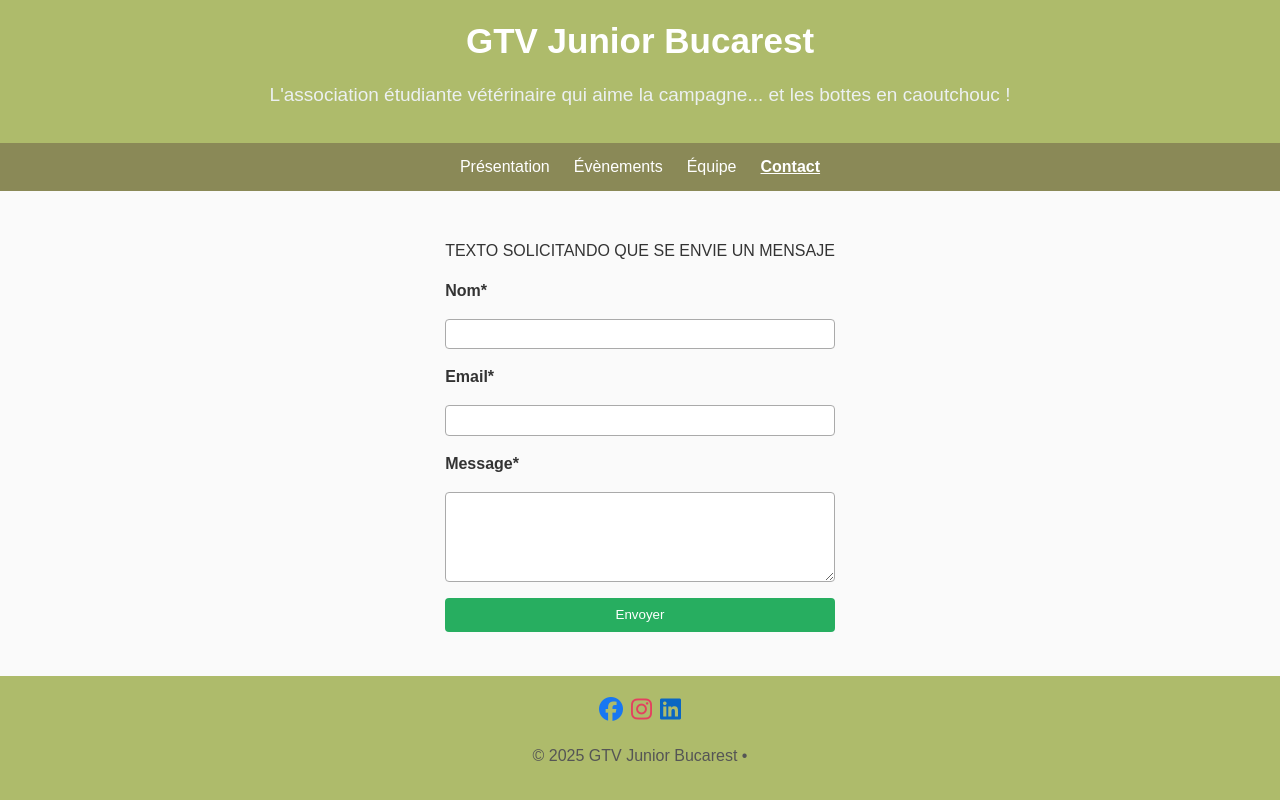
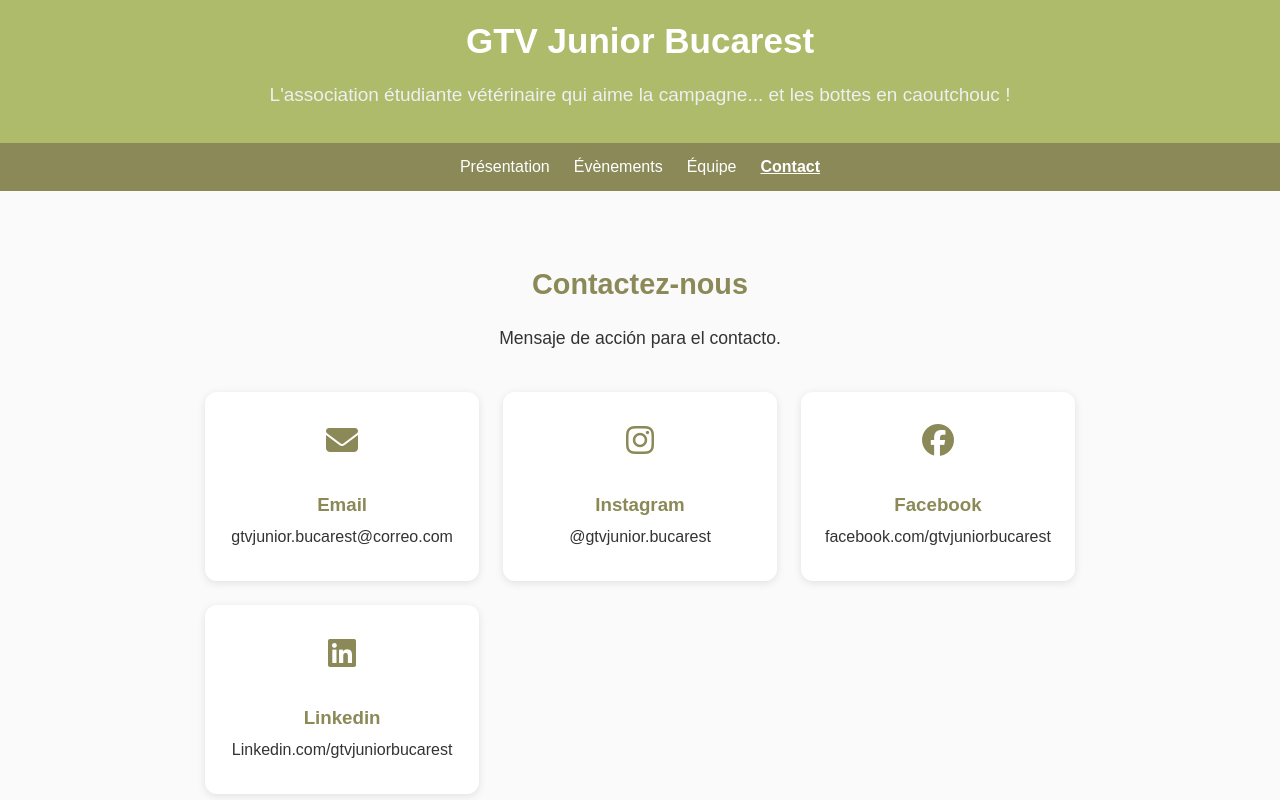
Before and after one commit to Ricardor26/gtvjbweb, a plain HTML site: page contact.html in a window 1280 px wide. Shown: the top 800 px of the page. Drawn offline with Linux system fonts and the light colour scheme.

Commit message:
Update contact.html

```diff
--- a/contact.html
+++ b/contact.html
@@ -1,91 +1,97 @@
-<!--Contact-->
-
+<!-- Contact - GTV Junior Bucarest -->
 <!DOCTYPE html>
 <html lang="fr">
 <head>
   <meta charset="UTF-8">
-  <meta name="description" content="Contact - GTV Junior Bucarest ">
+  <meta name="description" content="Contact - GTV Junior Bucarest">
   <meta name="viewport" content="width=device-width, initial-scale=1.0">
-  <title> Contact - GTV Junior Bucarest</title>
+  <title>Contact - GTV Junior Bucarest</title>
 
   <link rel="stylesheet" href="styles.css">
-
   <link rel="stylesheet" href="https://cdnjs.cloudflare.com/ajax/libs/font-awesome/6.5.0/css/all.min.css">
 
+  <style>
+    /* ------- Contact page style ------- */
+    main {
+      max-width: 1000px;
+      margin: 2rem auto;
+      padding: 1rem;
+      text-align: center;
+      color: #333;
+    }
 
-</head>
-<body>
+    main h2 {
+      color: #8a8957;
+      margin-bottom: 1rem;
+      font-size: 1.8rem;
+    }
 
-<style>
-    /*  adicional para formulario y emails */
-main form {
+    .contact-intro {
+      font-size: 1.1rem;
+      line-height: 1.6;
+      margin-bottom: 2.5rem;
+      max-width: 700px;
+      margin-left: auto;
+      margin-right: auto;
+    }
+
+    /* Contenedor de las tarjetas */
+    .contact-sections {
       display: grid;
-    gap: 1em;
+      grid-template-columns: repeat(3, 1fr);
+      gap: 1.5rem;
+      margin-top: 2rem;
     }
-main label {
-    font-weight: bold;
+
+    /* Cada tarjeta es un enlace completo */
+    .contact-card {
+      background: #ffffff;
+      border-radius: 12px;
+      padding: 2rem 1.5rem;
+      box-shadow: 0 2px 8px rgba(0,0,0,0.1);
+      transition: transform 0.2s ease, box-shadow 0.2s ease, background-color 0.3s ease;
+      cursor: pointer;
+      text-decoration: none;
+      color: #333;
+      display: flex;
+      flex-direction: column;
+      align-items: center;
+      justify-content: center;
     }
-main input, main textarea {
-    width: 100%;
-    padding: 0.5em;
-    border: 1px solid #aaa;
-    border-radius: 4px;
-    box-sizing: border-box;
+
+    .contact-card:hover {
+      transform: translateY(-4px);
+      box-shadow: 0 4px 12px rgba(0,0,0,0.15);
+      background-color: #f8f8f2;
     }
-.checkbox {
-    display: flex;
-    align-items: center;
-    gap: 0.5em;
+
+    .contact-card i {
+      font-size: 2rem;
+      color: #8a8957;
+      margin-bottom: 1rem;
     }
-main button {
-    padding: 0.7em 1.2em;
-    background: #27ae60;
-    color: white;
-    border: none;
-    border-radius: 4px;
-    cursor: pointer;
-    transition: background-color 0.3s ease;
-}
-main button:hover {
-    background-color: #219150;
-}
-.emails {
-    margin: 1.5em 0;
-}
-.emails h2 {
-    font-size: 1.1em;
-    margin-bottom: 0.5em;
+
+    .contact-card h3 {
+      margin-bottom: 0.4rem;
       color: #8a8957;
     }
-.emails ul {
-    list-style: none;
-    padding: 0;
-}
-.emails li {
-    margin-bottom: 0.3em;
+
+    .contact-card p {
+      font-size: 1rem;
+      line-height: 1.5;
+      margin: 0;
     }
 
-/*---------------------- para móvil-----------------------*/
-@media (max-width: 600px) {
-    main form {
-        gap: 0.8em;
-    }
-    main input, main textarea {
-        font-size: 0.95rem;
-    }
-    main button {
-        width: 100%;
-        padding: 0.8em;
-    }
-    .emails h2 {
-        font-size: 1rem;
+    /* Responsivo: en móvil, 1 columna */
+    @media (max-width: 800px) {
+      .contact-sections {
+        grid-template-columns: 1fr;
       }
     }
   </style>
+</head>
 
-</head>
 <body>
-
   <header>
     <h1>GTV Junior Bucarest</h1>
     <p>L'association étudiante vétérinaire qui aime la campagne... et les bottes en caoutchouc !</p>
@@ -95,53 +101,49 @@ main button:hover {
     <a href="index.html">Présentation</a>
     <a href="evenements.html">Évènements</a>
     <a href="equipe.html">Équipe</a>
-  <a href="contact.html"  class="active" >Contact</a>
+    <a href="contact.html" class="active">Contact</a>
   </nav>
 
   <main>
-  <p>TEXTO SOLICITANDO QUE SE ENVIE UN MENSAJE</p>
+    <h2>Contactez-nous</h2>
+    <p class="contact-intro">
+      Mensaje de acción para el contacto.
+    </p>
 
-  <form id="contactForm">
-    <label for="nom">Nom*</label>
-    <input type="text" id="nom" name="nom" required>
+    <div class="contact-sections">
+      <a href="mailto:gtvjunior.bucarest@gmail.com" class="contact-card">
+        <i class="fas fa-envelope"></i>
+        <h3>Email</h3>
+        <p>gtvjunior.bucarest@correo.com</p>
+      </a>
 
-    <label for="email">Email*</label>
-    <input type="email" id="email" name="email" required>
+      <a href="https://instagram.com" target="_blank" class="contact-card">
+        <i class="fab fa-instagram"></i>
+        <h3>Instagram</h3>
+        <p>@gtvjunior.bucarest</p>
+      </a>
 
-    <label for="message">Message*</label>
-    <textarea id="message" name="message" rows="5" required></textarea>
+      <a href="https://facebook.com" target="_blank" class="contact-card">
+        <i class="fab fa-facebook"></i>
+        <h3>Facebook</h3>
+        <p>facebook.com/gtvjuniorbucarest</p>
+      </a>
 
-    <button type="submit">Envoyer</button>
-    <p id="successMsg" style="display:none; color: green; font-weight: bold; margin-top:1em;">
-      ✅ Message envoyé.
-    </p>
-  </form>
-
+      <a href="https://linkedin.com" target="_blank" class="contact-card">
+        <i class="fab fa-linkedin"></i>
+        <h3>Linkedin</h3>
+        <p>Linkedin.com/gtvjuniorbucarest</p>
+      </a>
+    </div>
   </main>
-
-<script>
-  // Mostrar mensaje de éxito al enviar el formulario
-  document.getElementById('contactForm').addEventListener('submit', function(e) {
-    e.preventDefault();
-    document.getElementById('successMsg').style.display = 'block';
-    this.reset();
-  });
-</script>
-
-
-
-
 
   <footer>
     <div class="social">
       <a href="https://facebook.com" target="_blank"><i class="fab fa-facebook"></i></a>
       <a href="https://instagram.com" target="_blank"><i class="fab fa-instagram"></i></a>
       <a href="https://linkedin.com" target="_blank"><i class="fab fa-linkedin"></i></a>
-
     </div>
     <p>© 2025 GTV Junior Bucarest •</p>
   </footer>
-
 </body>
-
 </html>
```
Lines whose indentation alone changed are shown as unchanged.
